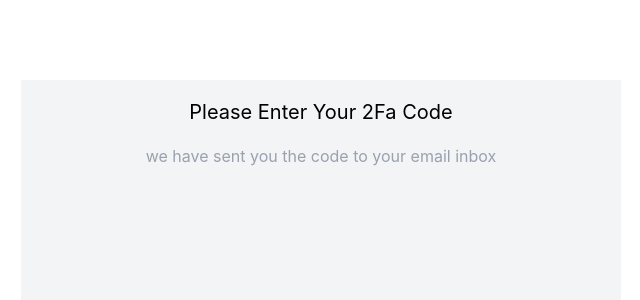
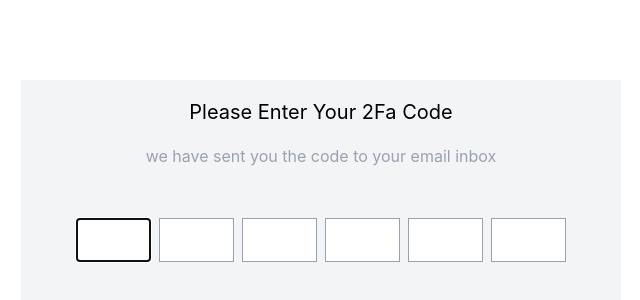
Before and after one commit to knjaloun/ft_trancendance, a React (Vite) app in the folder frontend/app/: page /2fa/verify in a window 1280 px wide. Shown: the top 300 px of the page, without its empty margins (319-959 px from the left). Built offline with nearby package versions, Linux system fonts and the light colour scheme.

Commit message:
teh 2fa ubput text are now in sync

```diff
--- a/frontend/app/src/features/2fa/pages/2faVweifyPage.tsx
+++ b/frontend/app/src/features/2fa/pages/2faVweifyPage.tsx
@@ -1,7 +1,43 @@
+import { useState, useRef } from "react"
+import { type ChangeEvent } from "react";
+
+
+const pattern = /^\d*$/;
 
 export function TwoFaVerifyPage() {
 
-return(
+    const [code, setcode] = useState(Array(6).fill(""));
+
+    const inputRef = useRef<(HTMLInputElement | null)[]>([]);
+
+
+    const handleInputChange = (e: ChangeEvent<HTMLInputElement>, index: number) => {
+        console.log(`modeifing index : ${index}`)
+        let updated_code = e.target.value;
+        if (!pattern.test(updated_code))
+            updated_code = ""
+        const new_code = [...code];
+
+        new_code[index] = updated_code
+
+        setcode(new_code)
+        if (index < 5 && updated_code)
+            inputRef.current[index + 1]?.focus();
+    }
+
+    const handleKeyDown = (e: React.KeyboardEvent<HTMLInputElement>, index: number, value: string) => {
+
+        if (
+            e.key === "Backspace" &&
+            e.currentTarget.value === "" &&
+            index > 0
+        ) {
+            inputRef.current[index - 1]?.focus();
+        }
+    }
+
+    return (
+
         <div className="w-full h-full flex items-center justify-center">
             <div className="h-8/10 w-8/10 bg-gray-100 max-w-150 max-h-200">
                 <div className="h-1/10 w-full flex items-center justify-center">
@@ -11,11 +47,21 @@ return(
                     <p className="text-gray-400">we have sent you the code to your email inbox</p>
                 </div>
                 <div className="h-1/10 w-full flex justify-center items-center gap-2">
-                    <div className="flex gap-2">
+                    {code.map((item: string, index: number) => (
+                        <input
+                            autoFocus={index === 0}
+                            key={index}
+                            ref={(el: HTMLInputElement | null) => { inputRef.current[index] = el; }}
+                            className="h-7/10 w-1/8 bg-white caret-transparent text-2xl border border-gray-400"
+                            maxLength={1}
+                            value={code[index]}
+                            onChange={(e) => { handleInputChange(e, index) }}
+                            onKeyDown={(e) => handleKeyDown(e, index, item)}
+                        />
+                    )
+                    )}
 
-                    </div>
                 </div>
-                <div></div>
             </div>
         </div>
 
```
Also changed, not shown: 2 other files (tests, documents, lock files or other folders).
